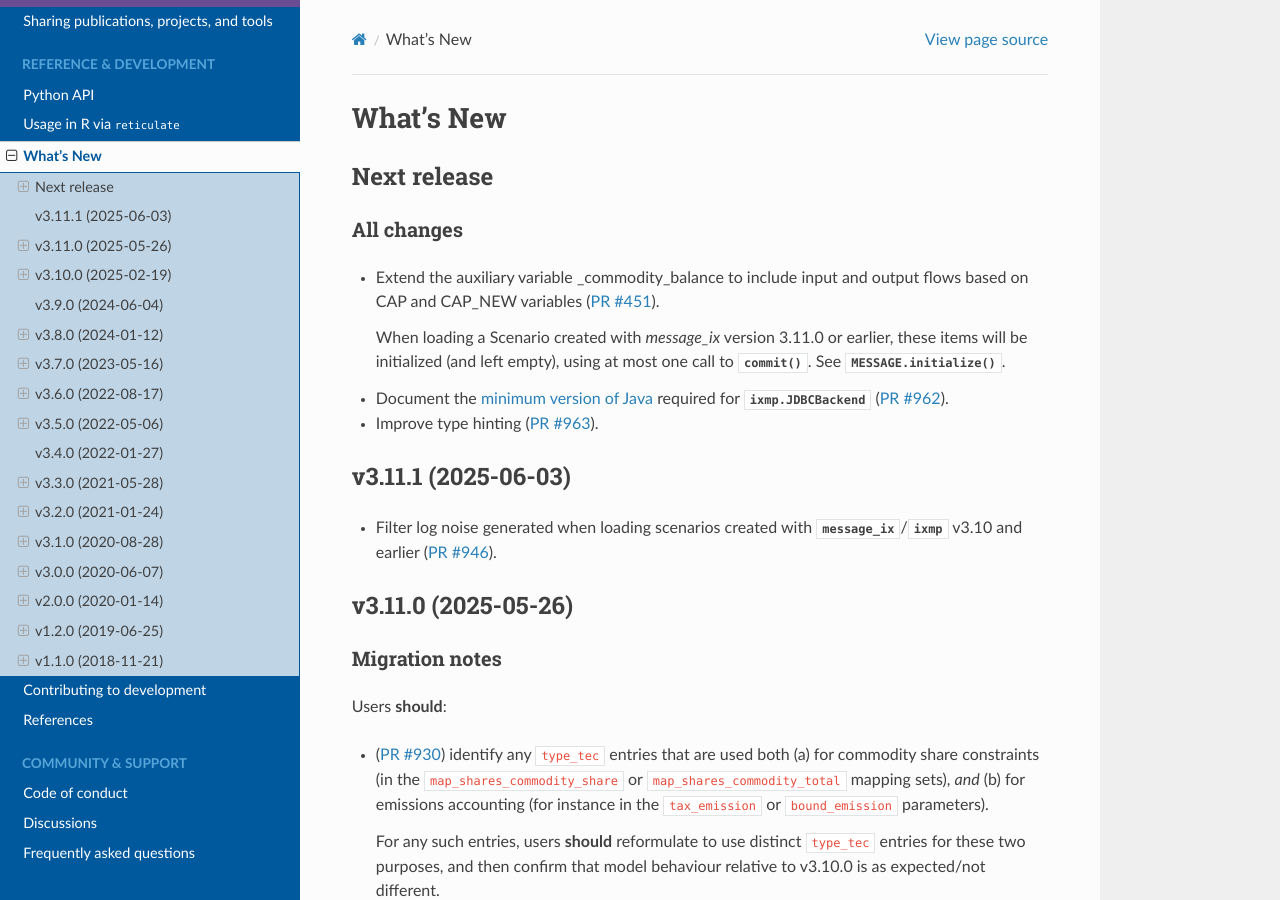
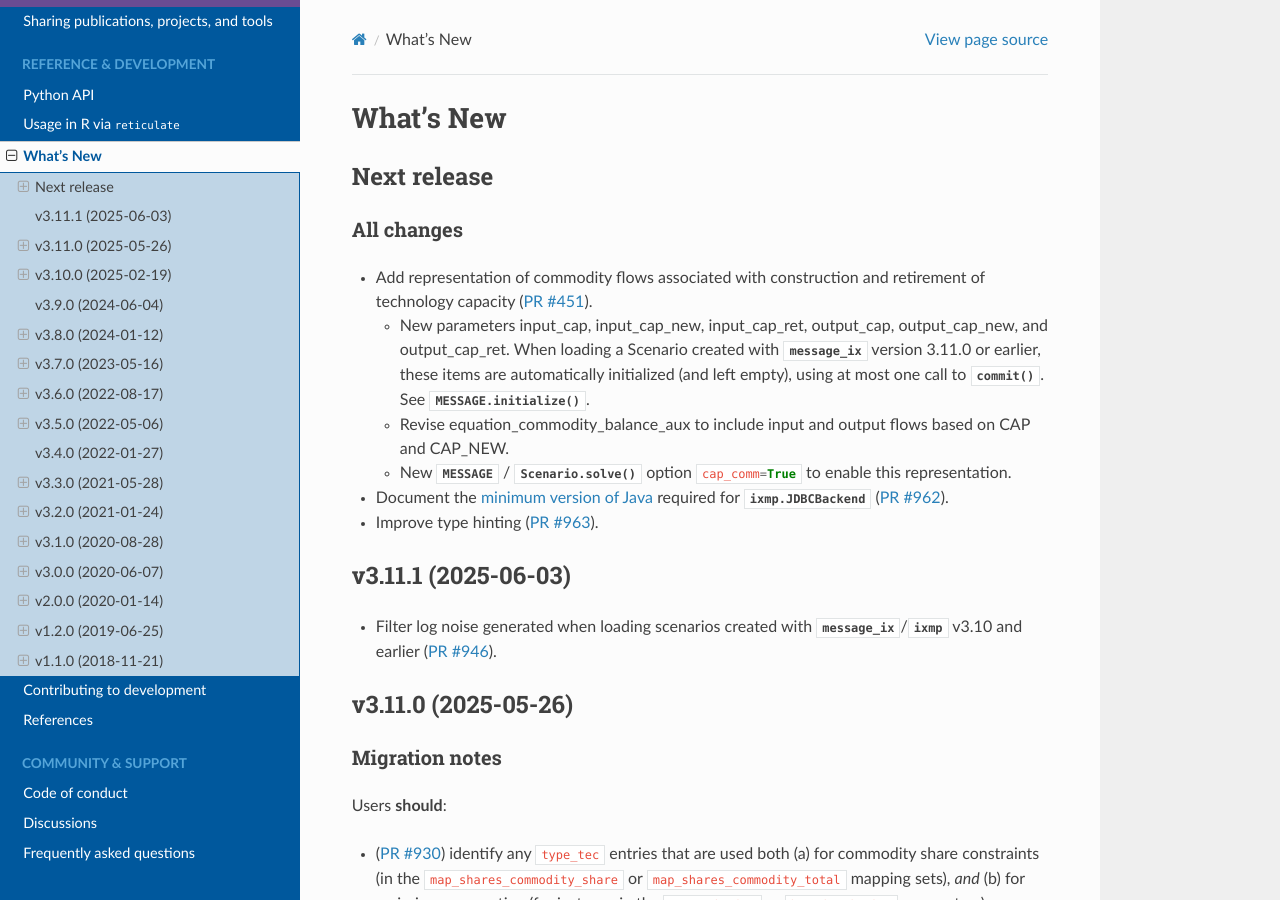
Before and after one commit to iiasa/message_ix, a Sphinx documentation site: the page built from doc/whatsnew.rst, in a window 1280 px wide and 900 px high. Built offline with Sphinx 7.4.7 and the Read the Docs theme 3.1.0, drawn with Linux system fonts in a browser that asks for light colours; pages that are not in the unit, such as notebooks, are missing from menus; the version number could not be read and is left out.

Commit message:
Document #451
- Improve RELEASE_NOTES text.
- Fix and add internal references and reference targets.
- Document cap_comm option to Scenario.solve(), MESSAGE(), etc.

```diff
--- a/RELEASE_NOTES.rst
+++ b/RELEASE_NOTES.rst
@@ -4,12 +4,21 @@
 All changes
 -----------
 
-- Extend the auxiliary variable :ref:`_commodity_balance` to include input and output flows based on CAP and CAP_NEW variables (:pull:`451`).
+- Add representation of commodity flows associated with construction and retirement of technology capacity (:pull:`451`).
 
-  When loading a Scenario created with `message_ix` version 3.11.0 or earlier,
-  these items will be initialized (and left empty),
-  using at most one call to :meth:`~message_ix.Scenario.commit`.
-  See :meth:`.MESSAGE.initialize`.
+  - New parameters
+    |input_cap|,
+    |input_cap_new|,
+    |input_cap_ret|,
+    |output_cap|,
+    |output_cap_new|, and
+    |output_cap_ret|.
+    When loading a Scenario created with :mod:`message_ix` version 3.11.0 or earlier,
+    these items are automatically initialized (and left empty),
+    using at most one call to :meth:`~message_ix.Scenario.commit`.
+    See :meth:`.MESSAGE.initialize`.
+  - Revise :ref:`equation_commodity_balance_aux` to include input and output flows based on |CAP| and |CAP_NEW|.
+  - New :class:`.MESSAGE` / :meth:`.Scenario.solve` option :py:`cap_comm=True` to enable this representation.
 
 - Document the :ref:`minimum version of Java <install-java>` required for :class:`ixmp.JDBCBackend <ixmp.backend.jdbc.JDBCBackend>` (:pull:`962`).
 - Improve type hinting (:pull:`963`).
--- a/doc/conf.py
+++ b/doc/conf.py
@@ -67,6 +67,7 @@
 
    <abbr title="International Institute for Applied Systems Analysis">IIASA</abbr>
 
+.. |y0| replace:: :math:`y_0`
 .. |yA| replace:: :math:`y^A`
 .. |yV| replace:: :math:`y^V`
 """
@@ -77,13 +78,29 @@
 # sometimes multiple targets appear above a single heading, and that heading text would
 # be automatically used for the link text.
 for name in (
+    "ACT",
+    "CAP",
+    "CAP_NEW",
+    "LAND",
+    "STOCK_CHG",
     "duration_period",
     "duration_period_sum",
     "growth_new_capacity_up",
     "historical_new_capacity",
     "initial_new_capacity_up",
+    "input",
+    "input_cap",
+    "input_cap_new",
+    "input_cap_ret",
+    "output",
+    "output_cap",
+    "output_cap_new",
+    "output_cap_ret",
+    "land_input",
+    "land_output",
     "map_tec_lifetime",
     "remaining_capacity",
+    "technical_lifetime",
 ):
     rst_prolog += f"\n.. |{name}| replace:: :ref:`{name} <{name}>`"
 
@@ -222,8 +239,9 @@
 macros = {}
 macros.update(
     {
-        k.replace("_", ""): r"\text{{{k}}}"
+        k.replace("_", ""): rf"\text{{{k}}}"
         for k in """ACT
+COMMODITY_BALANCE
 STORAGE
 STORAGE_CHARGE
 duration_time_rel
```
Also changed, not shown: doc/api.rst (+17 -4 lines), 3 other files.
